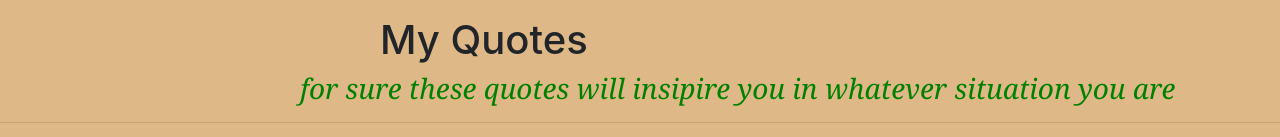
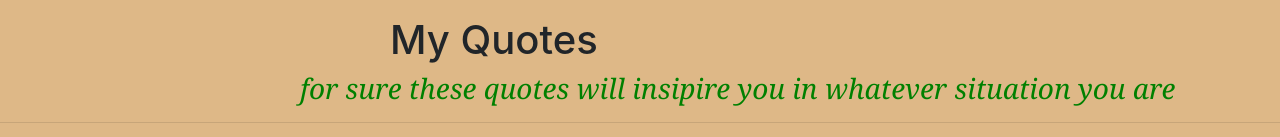
Before and after one commit to Hyacinthe04/quotes-ip, an Angular app: page / in a window 1280 px wide. Shown: the top 137 px of the page. Built offline with nearby package versions, Linux system fonts and the light colour scheme.

Commit message:
adding css

```diff
--- a/src/app/quote/quote.component.css
+++ b/src/app/quote/quote.component.css
@@ -3,7 +3,7 @@
     padding-top: 25px;
 }
 h1{
-    margin-left: 380px;
+    margin-left: 390px;
 }
 h3{
     margin-left: 300px;
```
